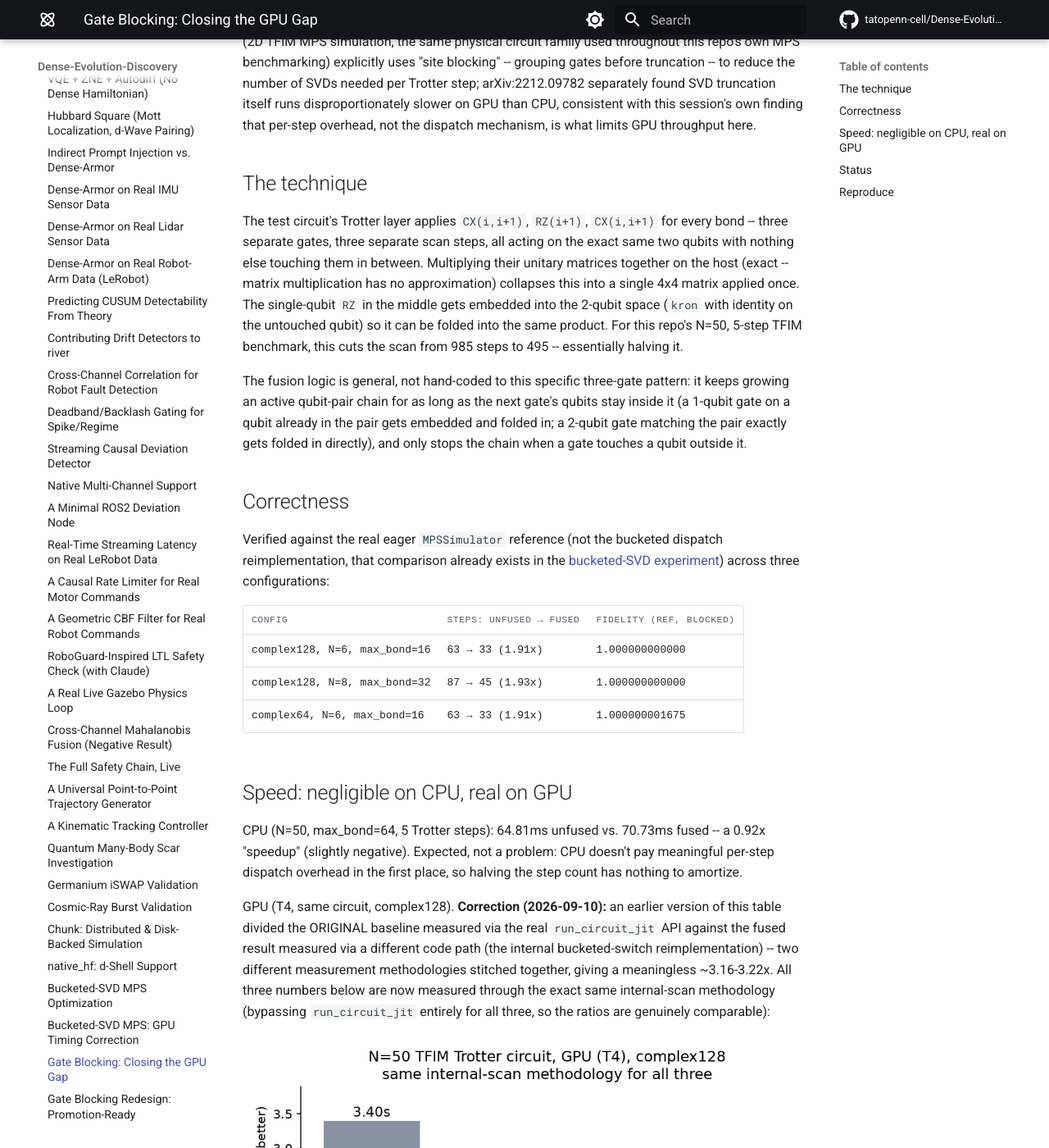
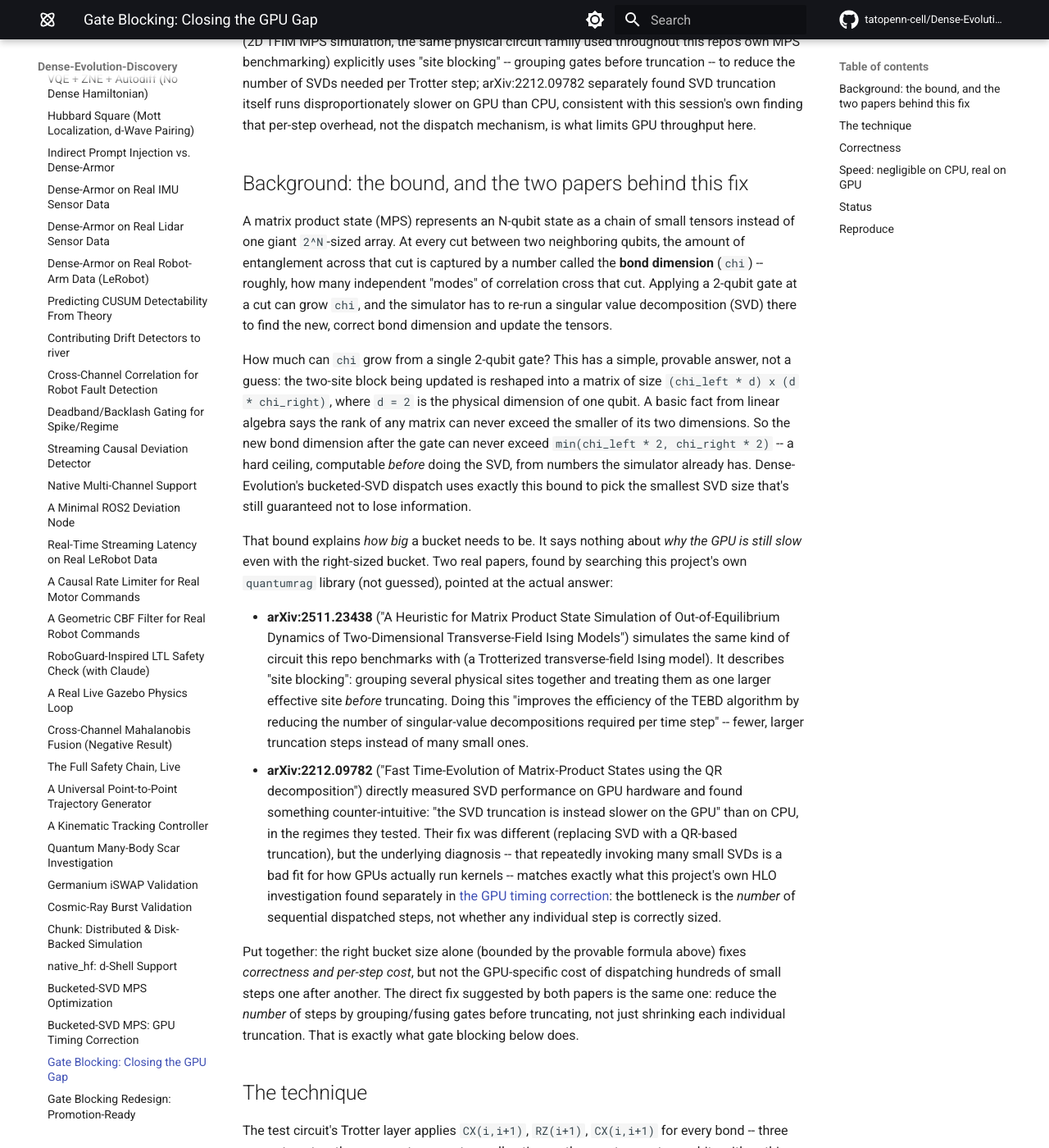
Before and after one commit to tatopenn-cell/Dense-Evolution-Discovery, an MkDocs documentation site: the page built from docs/mps_gate_blocking_experiment.md, in a window 1280 px wide and 1400 px high, scrolled down 430 px. Shown: the whole window at 82% size. Built offline with MkDocs 1.6.1 and Material for MkDocs 9.7.7, drawn with Linux system fonts in a browser that asks for light colours; comment, search, counter and statistics services are not loaded.

Commit message:
Add real charts/CSVs and a plain-terms math+papers explainer to the gate-blocking docs

```diff
--- /dev/null
+++ b/docs/assets/mps_bucketed_svd_gpu_timing_followup/methodology_progression.csv
@@ -0,0 +1,5 @@
+attempt,warm_seconds,note
+v2_fresh_instance_flawed,8.89,flawed: fresh instance recompiles every call
+v3_same_instance_flawed,12.16,flawed: compounds real entanglement growth
+v4_shared_compiled_runner_correct,2.73,correct: fresh state + shared compiled kernel
+fair_comparison_875_baseline_correct,3.75,"correct: same methodology, pre-optimization baseline"
--- /dev/null
+++ b/docs/assets/mps_gate_blocking_redesign_v2/gpu_timing_v2.csv
@@ -0,0 +1,4 @@
+variant,warm_seconds,speedup_vs_original
+original_fixed_svd,3.385,1.0
+bucketed_only,2.435,1.39
+bucketed_plus_gate_blocking,1.223,2.77
--- a/docs/mps_gate_blocking_experiment.md
+++ b/docs/mps_gate_blocking_experiment.md
@@ -3,6 +3,19 @@
 **In plain terms**: fusing sequences of gates that act on the same qubits into one matrix, computed once on the host before the simulation runs, cuts the number of sequential steps the GPU has to execute one after another -- and on GPU, where each step pays its own fixed dispatch overhead (confirmed in [the GPU timing correction](mps_bucketed_svd_gpu_timing_followup.md)), fewer steps means real time saved, at zero cost to correctness.
 
 This follows directly from the GPU timing correction: the bucketed-SVD dispatch itself works correctly on GPU, but the real, correctly-measured speedup over the pre-optimization baseline was only ~1.37-1.40x -- short of the 2x target. Two papers found via quantumrag's `tensor_networks` collection motivated this specific fix rather than a guess: arXiv:2511.23438 (2D TFIM MPS simulation, the same physical circuit family used throughout this repo's own MPS benchmarking) explicitly uses "site blocking" -- grouping gates before truncation -- to reduce the number of SVDs needed per Trotter step; arXiv:2212.09782 separately found SVD truncation itself runs disproportionately slower on GPU than CPU, consistent with this session's own finding that per-step overhead, not the dispatch mechanism, is what limits GPU throughput here.
+
+## Background: the bound, and the two papers behind this fix
+
+A matrix product state (MPS) represents an N-qubit state as a chain of small tensors instead of one giant `2^N`-sized array. At every cut between two neighboring qubits, the amount of entanglement across that cut is captured by a number called the **bond dimension** (`chi`) -- roughly, how many independent "modes" of correlation cross that cut. Applying a 2-qubit gate at a cut can grow `chi`, and the simulator has to re-run a singular value decomposition (SVD) there to find the new, correct bond dimension and update the tensors.
+
+How much can `chi` grow from a single 2-qubit gate? This has a simple, provable answer, not a guess: the two-site block being updated is reshaped into a matrix of size `(chi_left * d) x (d * chi_right)`, where `d = 2` is the physical dimension of one qubit. A basic fact from linear algebra says the rank of any matrix can never exceed the smaller of its two dimensions. So the new bond dimension after the gate can never exceed `min(chi_left * 2, chi_right * 2)` -- a hard ceiling, computable *before* doing the SVD, from numbers the simulator already has. Dense-Evolution's bucketed-SVD dispatch uses exactly this bound to pick the smallest SVD size that's still guaranteed not to lose information.
+
+That bound explains *how big* a bucket needs to be. It says nothing about *why the GPU is still slow* even with the right-sized bucket. Two real papers, found by searching this project's own `quantumrag` library (not guessed), pointed at the actual answer:
+
+- **arXiv:2511.23438** ("A Heuristic for Matrix Product State Simulation of Out-of-Equilibrium Dynamics of Two-Dimensional Transverse-Field Ising Models") simulates the same kind of circuit this repo benchmarks with (a Trotterized transverse-field Ising model). It describes "site blocking": grouping several physical sites together and treating them as one larger effective site *before* truncating. Doing this "improves the efficiency of the TEBD algorithm by reducing the number of singular-value decompositions required per time step" -- fewer, larger truncation steps instead of many small ones.
+- **arXiv:2212.09782** ("Fast Time-Evolution of Matrix-Product States using the QR decomposition") directly measured SVD performance on GPU hardware and found something counter-intuitive: "the SVD truncation is instead slower on the GPU" than on CPU, in the regimes they tested. Their fix was different (replacing SVD with a QR-based truncation), but the underlying diagnosis -- that repeatedly invoking many small SVDs is a bad fit for how GPUs actually run kernels -- matches exactly what this project's own HLO investigation found separately in [the GPU timing correction](mps_bucketed_svd_gpu_timing_followup.md): the bottleneck is the *number* of sequential dispatched steps, not whether any individual step is correctly sized.
+
+Put together: the right bucket size alone (bounded by the provable formula above) fixes *correctness and per-step cost*, but not the GPU-specific cost of dispatching hundreds of small steps one after another. The direct fix suggested by both papers is the same one: reduce the *number* of steps by grouping/fusing gates before truncating, not just shrinking each individual truncation. That is exactly what gate blocking below does.
 
 ## The technique
 
```
Also changed, not shown: docs/mps_bucketed_svd_gpu_timing_followup.md (+4 -0 lines), docs/mps_gate_blocking_redesign_v2.md (+4 -0 lines), docs/assets/mps_bucketed_svd_gpu_timing_followup/methodology_progression.png (added), docs/assets/mps_gate_blocking_redesign_v2/gpu_timing_v2.png (added).
